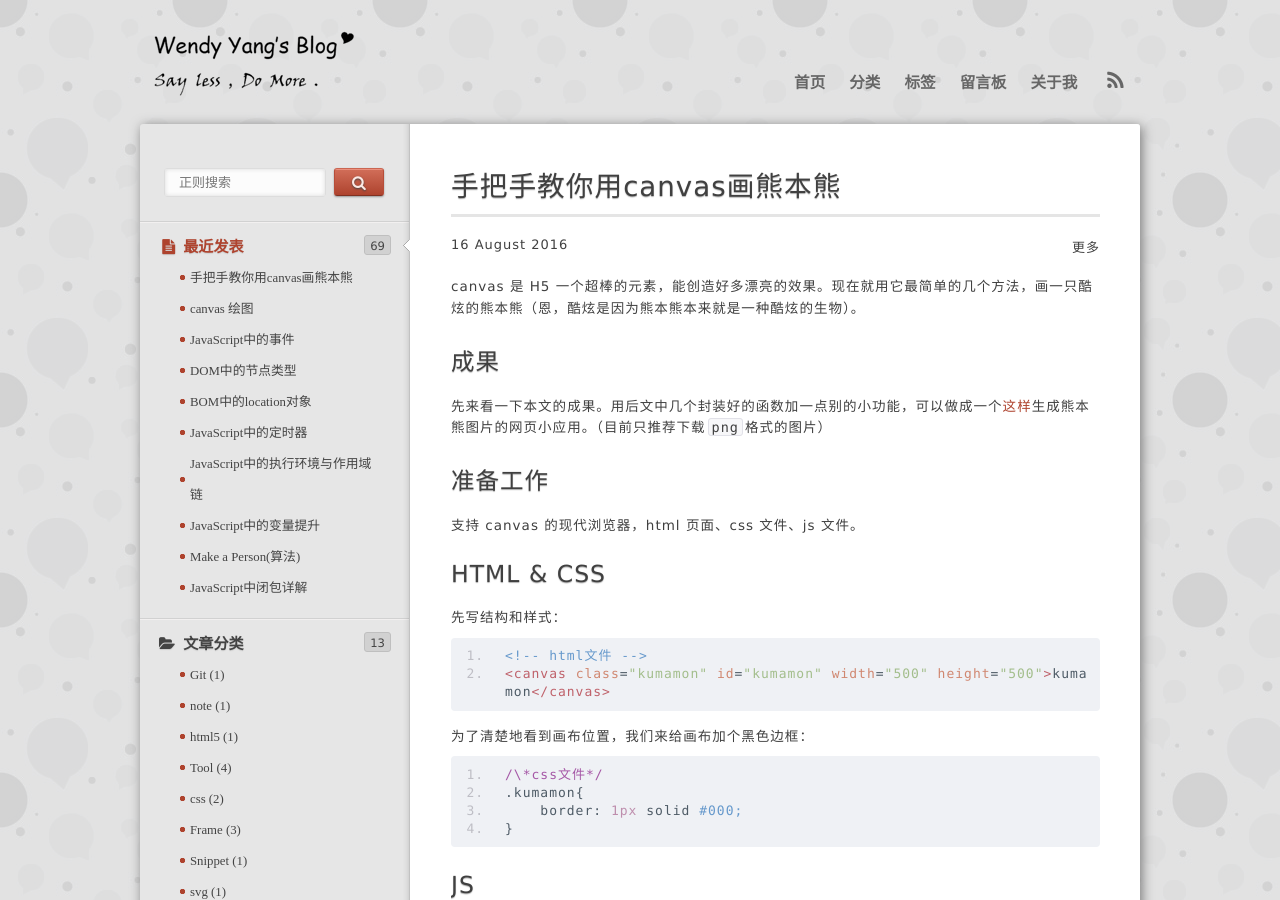
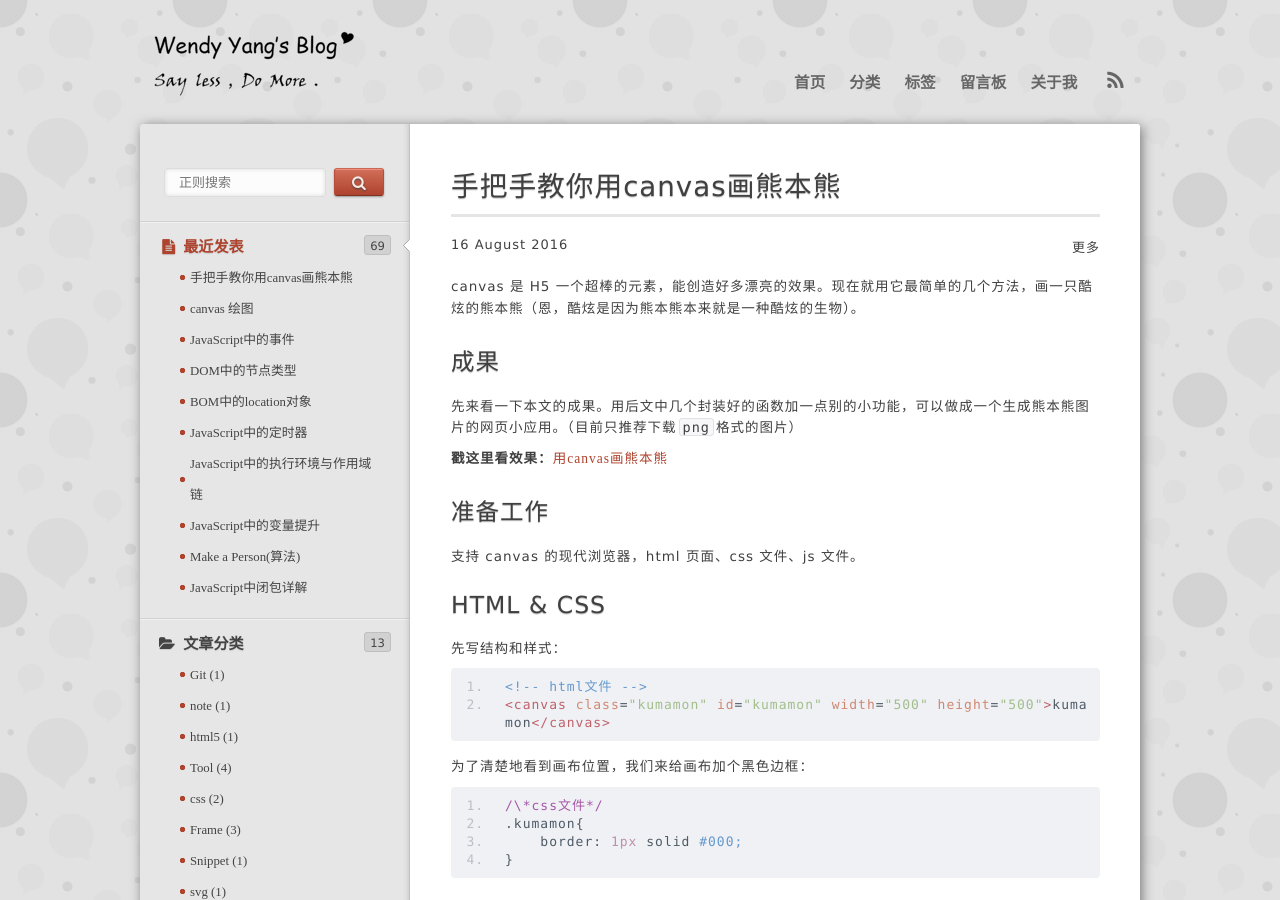
Before and after one commit to wendyppy/0-0-9.github.io, a Jekyll site: the page built from _posts/2016-08-16-draw-kumamon-by-canvas.md, in a window 1280 px wide and 900 px high. Built offline with Jekyll 4.4.1, drawn with Linux system fonts in a browser that asks for light colours; nearby versions of some CDN libraries; library files that are not in the unit come from our copies; Markdown is read by kramdown in place of the engine named in the settings; comment, search, counter and statistics services are not loaded.

Commit message:
alter canvas kumamon

```diff
--- a/_posts/2016-08-16-draw-kumamon-by-canvas.md
+++ b/_posts/2016-08-16-draw-kumamon-by-canvas.md
@@ -12,7 +12,9 @@ canvas 是 H5 一个超棒的元素，能创造好多漂亮的效果。现在就
 
 ##成果
 
-先来看一下本文的成果。用后文中几个封装好的函数加一点别的小功能，可以做成一个[这样](http://page.ilanyy.com/tKumamon/)生成熊本熊图片的网页小应用。（目前只推荐下载`png`格式的图片）
+先来看一下本文的成果。用后文中几个封装好的函数加一点别的小功能，可以做成一个生成熊本熊图片的网页小应用。（目前只推荐下载`png`格式的图片）
+
+**戳这里看效果：**[用canvas画熊本熊](http://page.ilanyy.com/tKumamon/)
 
 ##准备工作
 
```
